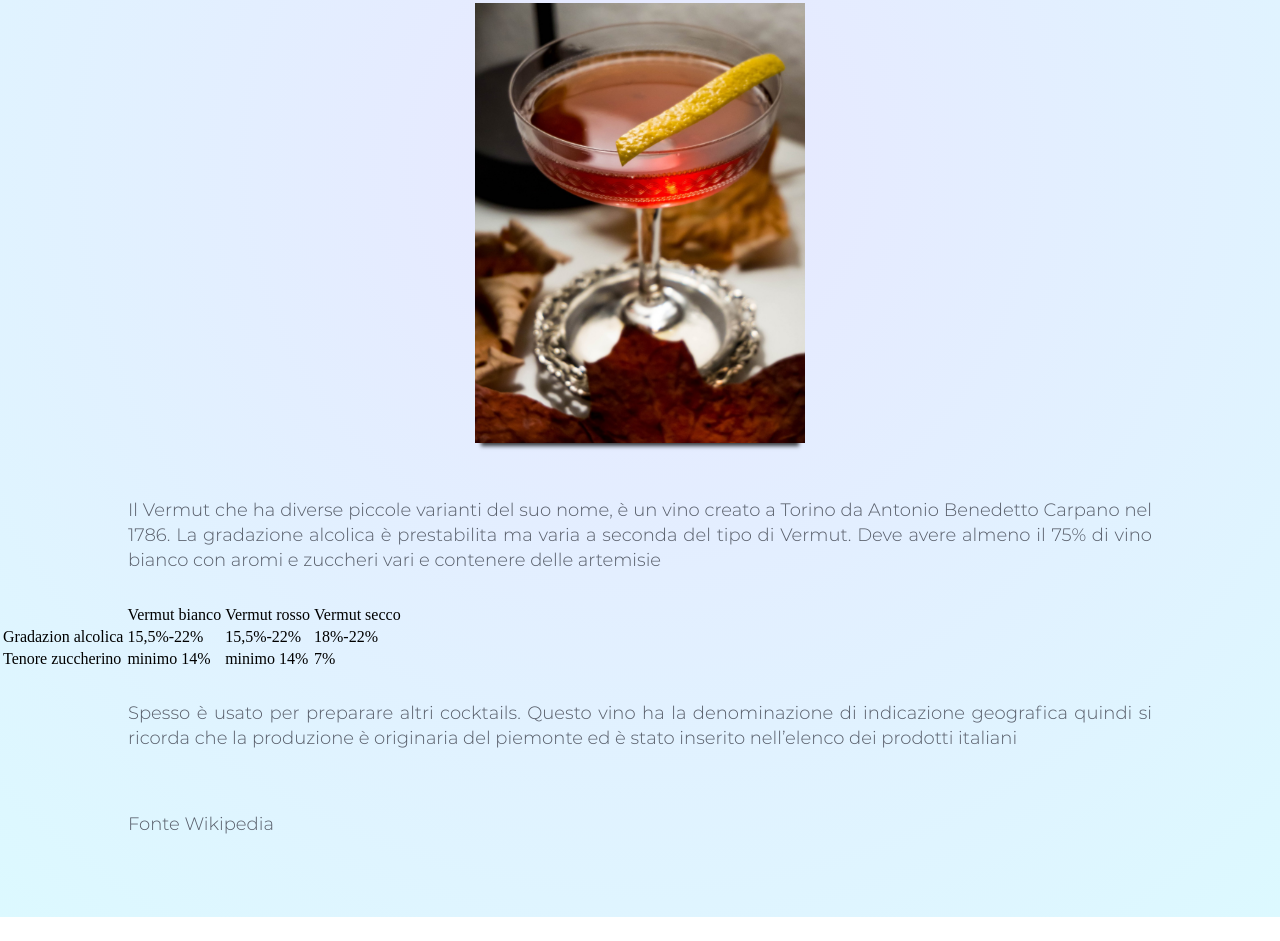
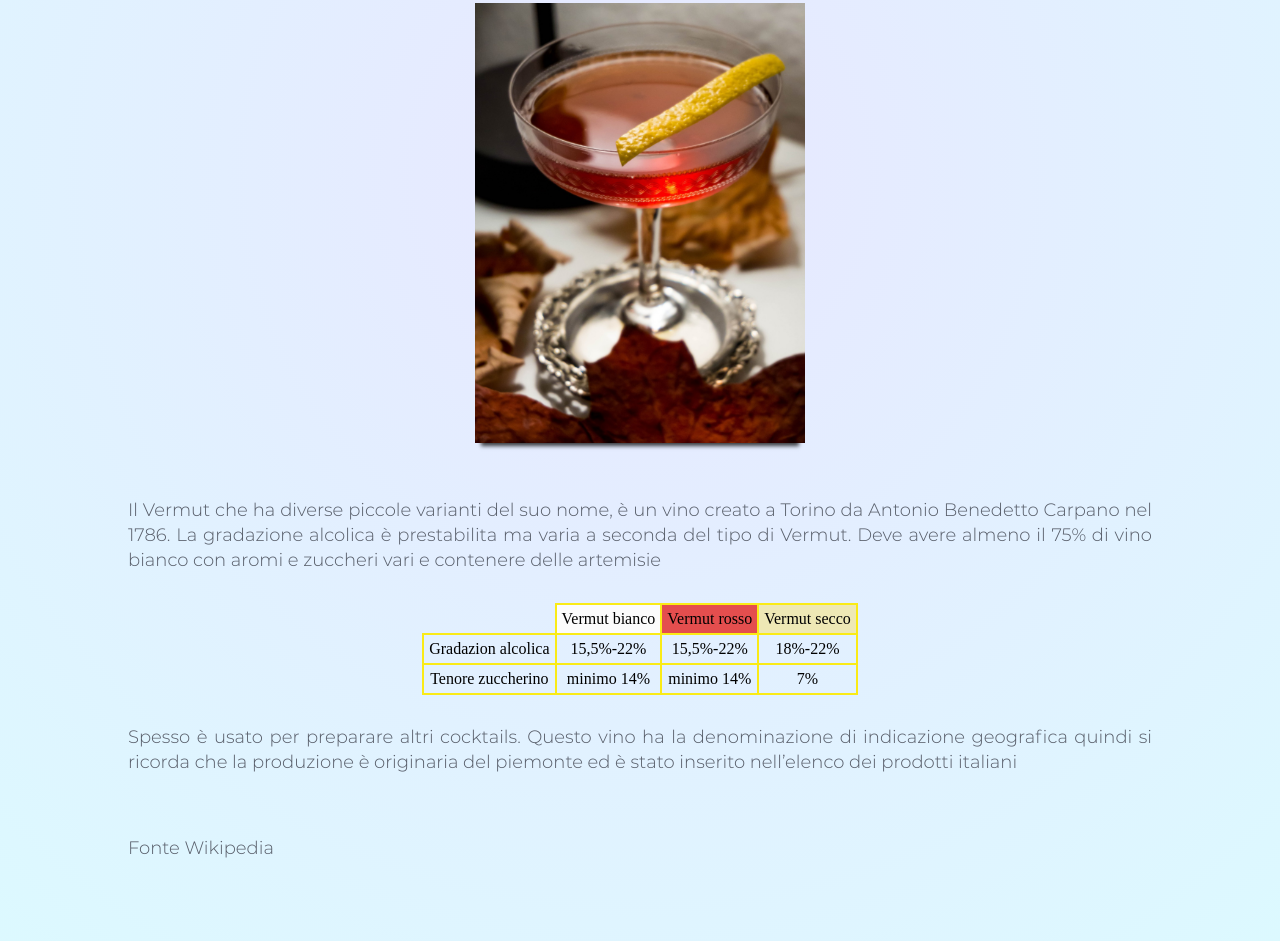
Before and after one commit to f4l5j/site, a plain HTML site: page drinks/ingredienti/vermut.html in a window 1280 px wide. Shown: the part 591-1532 px from the top of the page. Before the commit the page ends 1508 px from the top, so only its background shows below. Drawn offline with Linux system fonts and the light colour scheme; a script that the page names is missing.

Commit message:
Add files via upload

```diff
--- a/style.css
+++ b/style.css
@@ -14,6 +14,7 @@ body{
     -ms-user-select: none; /* Internet Explorer/Edge */
     user-select: none; /* Non-prefixed version, currently supported by Chrome, Opera and Firefox */
     background: rgb(232,231,255);
+    overflow-x: hidden;
     background: radial-gradient(circle, rgba(232,231,255,1) 0%, rgba(220,249,255,1) 100%);
 }
 a {
@@ -530,3 +531,29 @@ hr{
 #bottone {
     text-decoration: none;
 }
+
+/*tabela vermut*/
+/*tabella vermut*/
+table{
+    display:flex;
+    justify-content: center;
+    border-collapse: collapse;
+}
+td{
+    border: solid 2px;
+    border-color: rgb(250, 235, 22);
+    text-align: center;
+    padding: 5px;
+}
+#tdfirst{
+    border: none;
+}
+#bianco{
+    background-color: rgb(251, 251, 251);
+}
+#rosso{
+    background-color: rgb(228, 78, 78);
+}
+#secco{
+    background-color: #eee8b5;
+}
```
Also changed, not shown: alcolici.html (+1 -1 lines), analcolici.html (+1 -1 lines), drinks.html (+1 -1 lines), faq.html (+1 -1 lines), index.html (+6 -1 lines), privacypolicy.html (+9 -9 lines), settings.html (+4 -1 lines), manifest.json.
